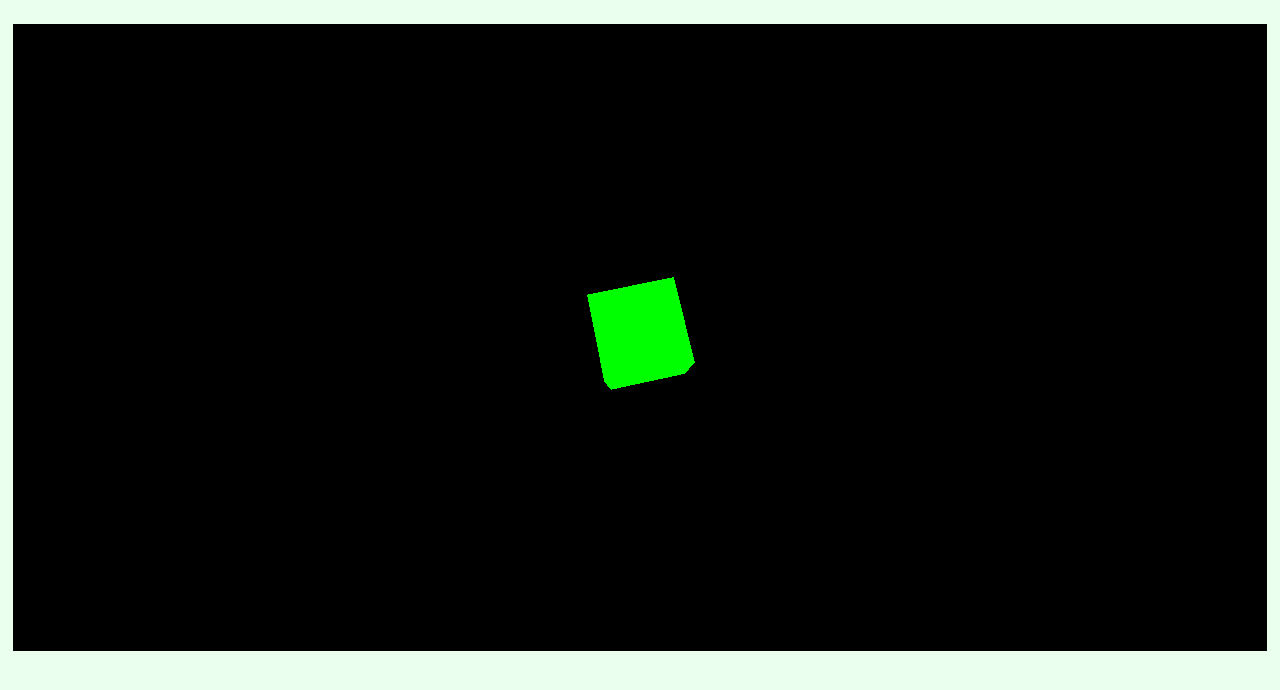
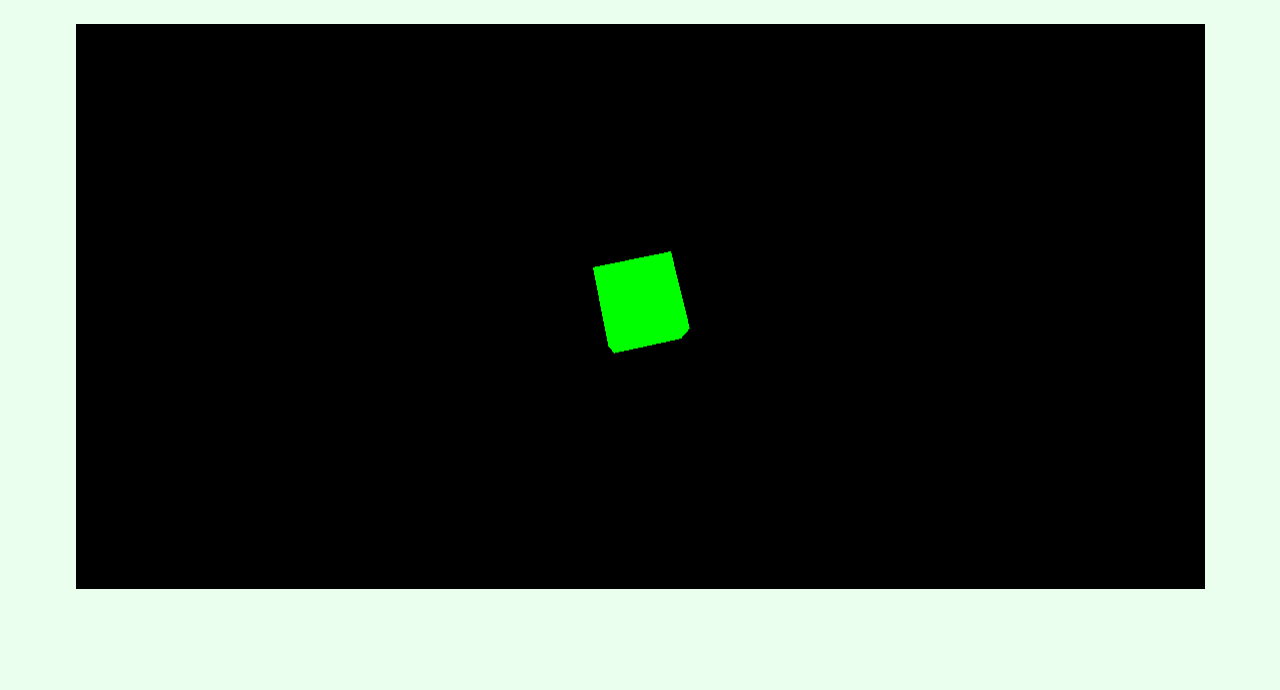
Before and after one commit to frojo/snow25, a website built with Vite: page index.html in a window 1280 px wide. Built offline with nearby package versions, Linux system fonts and the light colour scheme.

Commit message:
finally good css

```diff
--- a/src/main.css
+++ b/src/main.css
@@ -9,8 +9,9 @@
 .game-frame {
   display: flex;
   justify-content: center;
+  align-items: center;
 
 }
 .game {
-  width: 50%;
+  width: 90%;
 }
--- a/src/main.ts
+++ b/src/main.ts
@@ -8,13 +8,7 @@ const renderer = new THREE.WebGLRenderer({
   canvas: document.getElementsByClassName("game")[0],
 });
 
-// todo: is ther a better practice here?
-// we know page is non-null bc this module gets loaded after the DOM
-const page = document.getElementById("page")!
-
 //renderer.setPixelRatio(window.devicePixelRatio)
-
-//renderer.setSize( window.innerWidth, window.innerHeight );
 
 const ASPECT = 2 / 1;
 
@@ -40,7 +34,7 @@ function calcSizes(container: HTMLElement): Sizes {
 
 function resize() {
   // Update sizes
-  sizes = calcSizes(page);
+  sizes = calcSizes(renderer.domElement);
 
   // Update camera
   camera.aspect = sizes.width / sizes.height;
```
